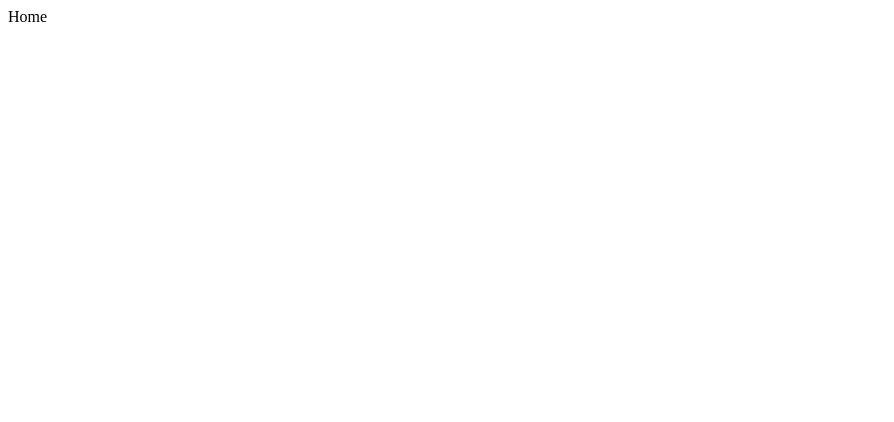
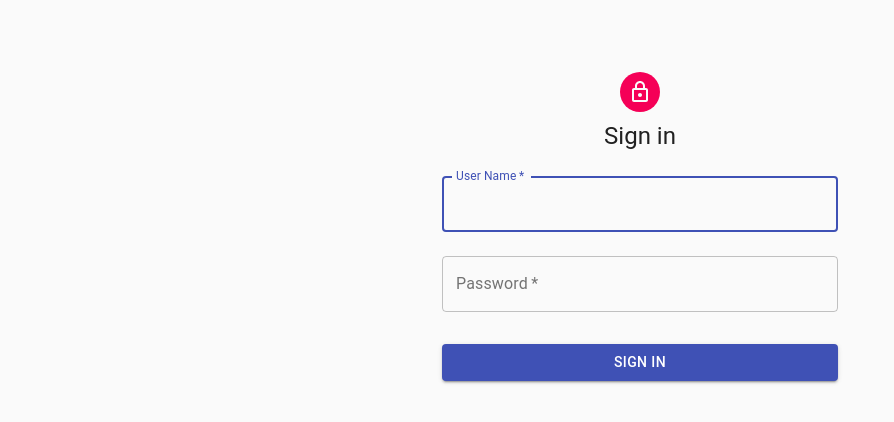
Before and after one commit to makiavellipac/PruebaTecnica, a React app: page / in a window 1280 px wide. Shown: the top 422 px of the page, without its empty margins (0-894 px from the left). Built offline with nearby package versions, Linux system fonts and the light colour scheme.

Commit message:
Se creo la vista de Home con inputs para login

```diff
--- /dev/null
+++ b/src/Pages/Home/LoginStyles.ts
@@ -0,0 +1,23 @@
+import { makeStyles } from "@material-ui/core";
+
+const LoginStyles = makeStyles((theme) => ({
+  paper: {
+    marginTop: theme.spacing(8),
+    display: 'flex',
+    flexDirection: 'column',
+    alignItems: 'center',
+  },
+  avatar: {
+    margin: theme.spacing(1),
+    backgroundColor: theme.palette.secondary.main,
+  },
+  form: {
+    width: '100%',
+    marginTop: theme.spacing(1),
+  },
+  submit: {
+    margin: theme.spacing(3, 0, 2),
+  },
+}));
+
+export default LoginStyles;
--- a/src/Pages/Home/index.tsx
+++ b/src/Pages/Home/index.tsx
@@ -1,11 +1,54 @@
-import React,{FC,Fragment} from 'react';
-import './index.css'
+import React,{FC} from 'react';
+import LockOutlinedIcon from '@material-ui/icons/LockOutlined';
+import {Avatar,Button,CssBaseline,TextField,Typography,Container} from '@material-ui/core';
+
+import LoginStyles from './LoginStyles';
 
 const index: FC = () => {
+
+  const classes = LoginStyles();
   return(
-    <Fragment>
-      Home
-    </Fragment>
+    <Container component="main" maxWidth="xs">
+      <CssBaseline />
+      <div className={classes.paper}>
+        <Avatar className={classes.avatar}>
+          <LockOutlinedIcon />
+        </Avatar>
+        <Typography component="h1" variant="h5">
+          Sign in
+        </Typography>
+        <form className={classes.form} noValidate>
+          <TextField
+            variant="outlined"
+            margin="normal"
+            required
+            fullWidth
+            label="User Name"
+            name="userName"
+            autoFocus
+          />
+          <TextField
+            variant="outlined"
+            margin="normal"
+            required
+            fullWidth
+            name="password"
+            label="Password"
+            type="password"
+            id="password"
+            autoComplete="current-password"
+          />
+          <Button
+            fullWidth
+            variant="contained"
+            color="primary"
+            className={classes.submit}
+          >
+            Sign In
+          </Button>
+        </form>
+      </div>
+    </Container>
   )
 }
 
```
Also changed, not shown: src/Pages/Home/index.css (deleted).
